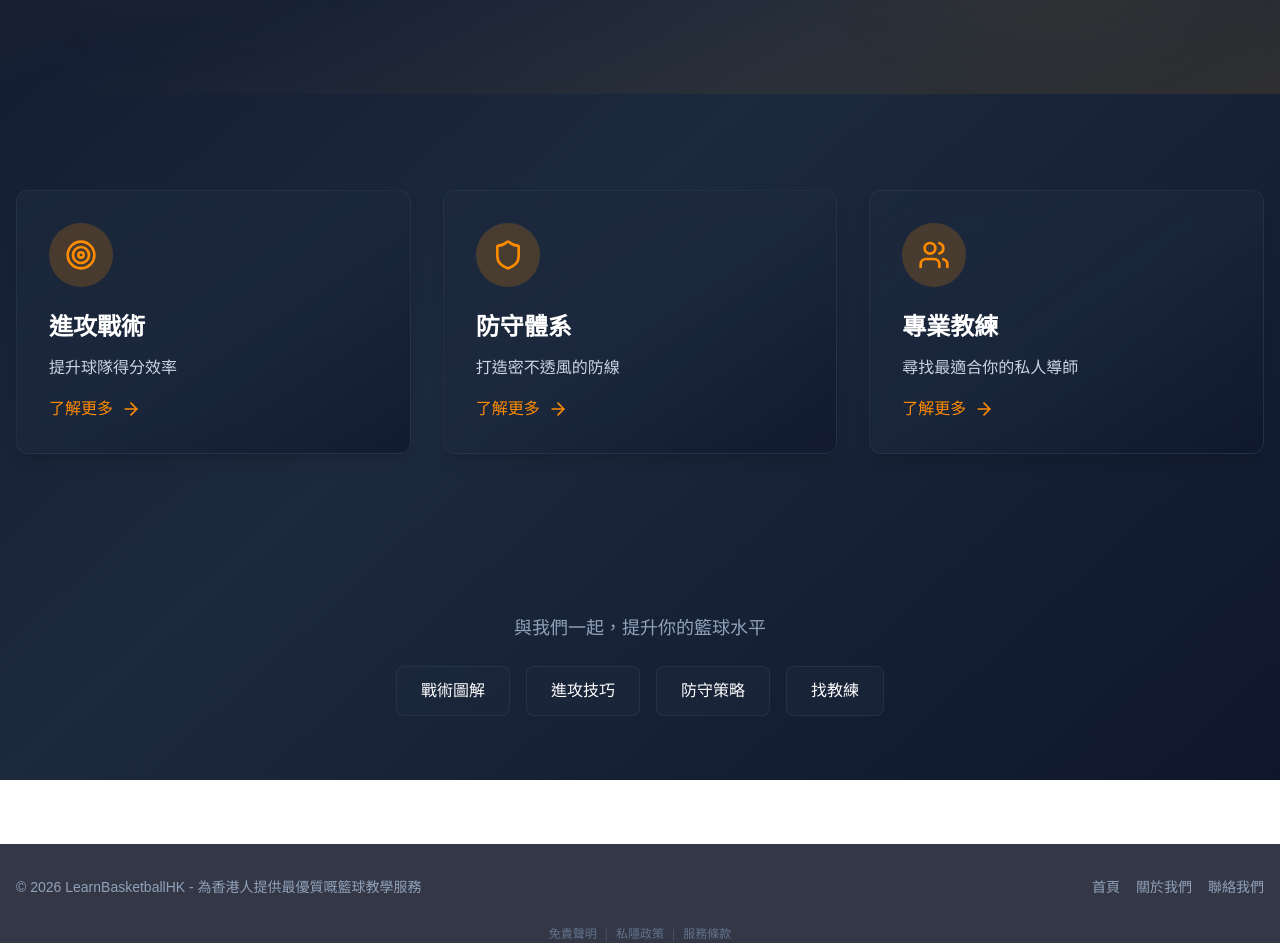
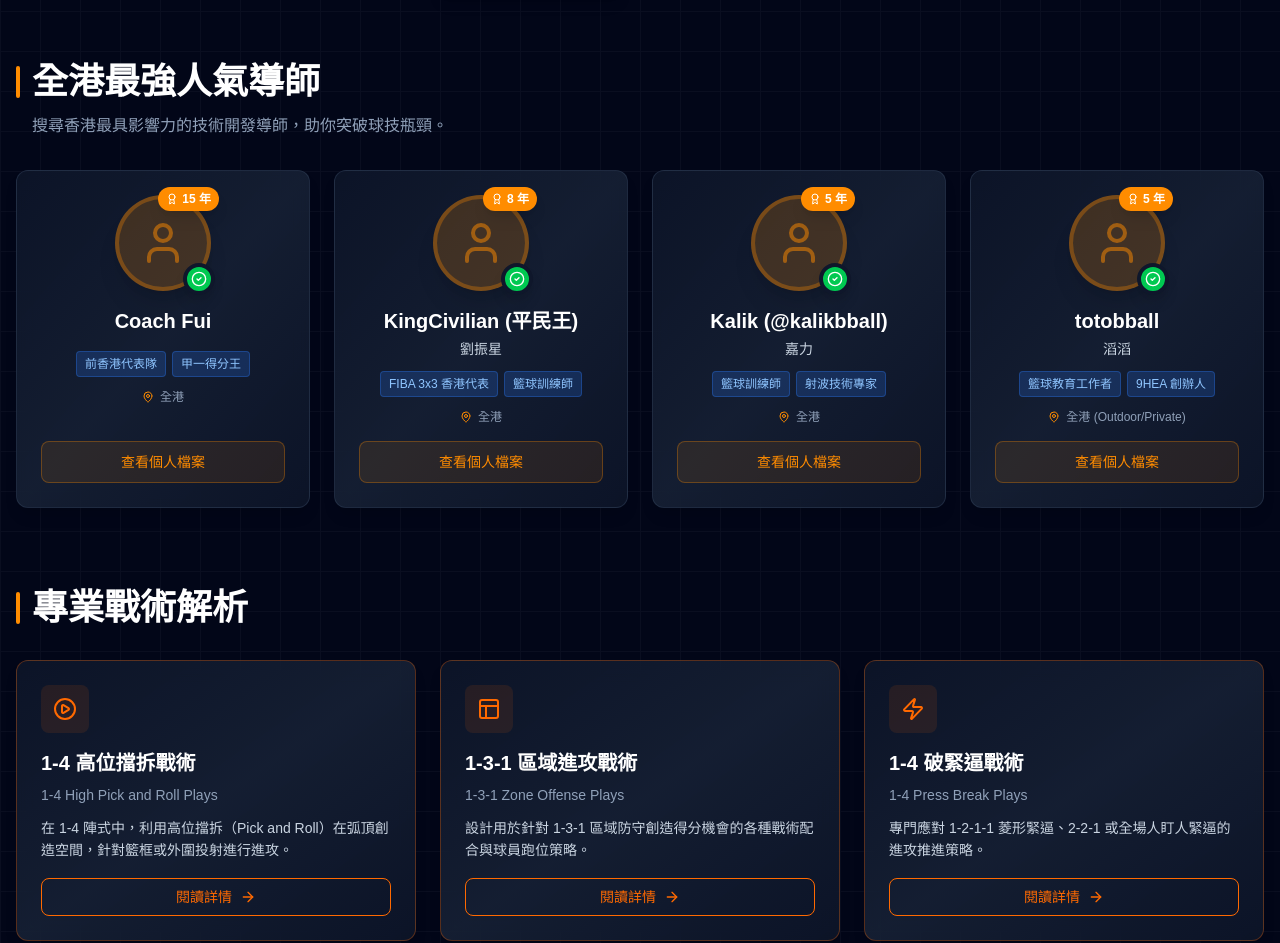
Before and after one commit to michaelmorningthrees-cpu/learn-basketball-hk, a Next.js app: page / in a window 1280 px wide. Shown: the part 469-1412 px from the top of the page. Built offline with nearby package versions, Linux system fonts and the light colour scheme.

Commit message:
add new homepage tags

```diff
--- a/app/page.tsx
+++ b/app/page.tsx
@@ -1,178 +1,381 @@
 'use client';
 
+import { useState } from 'react';
 import Link from 'next/link';
-import { ArrowRight, Target, Shield, Users } from 'lucide-react';
+import {
+  ArrowRight,
+  User,
+  CheckCircle2,
+  Award,
+  MapPin,
+  X,
+  PlayCircle,
+  Layout,
+  Zap
+} from 'lucide-react';
+
+// Google Ads gtag 类型声明
+declare global {
+  interface Window {
+    gtag?: (
+      command: 'event' | 'config' | 'set',
+      eventNameOrTargetId: string,
+      eventParameters?: {
+        [key: string]: string | number | boolean | undefined;
+      }
+    ) => void;
+  }
+}
+
+// 教练数据（从 app/coaches/page.tsx 提取）
+const featuredCoaches = [
+  {
+    id: '1',
+    name: 'Coach Fui',
+    nameCn: undefined,
+    experience: 15,
+    certifications: ['前香港代表隊', '甲一得分王', '技術開發教練'],
+    districts: ['全港', '九龍區'],
+  },
+  {
+    id: '2',
+    name: 'KingCivilian (平民王)',
+    nameCn: '劉振星',
+    experience: 8,
+    certifications: ['FIBA 3x3 香港代表', '籃球訓練師', '路人王城市賽冠軍'],
+    districts: ['全港', '戶外球場'],
+  },
+  {
+    id: '3',
+    name: 'Kalik (@kalikbball)',
+    nameCn: '嘉力',
+    experience: 5,
+    certifications: ['籃球訓練師', '射波技術專家', '線上籃球導師'],
+    districts: ['全港', '線上指導'],
+  },
+  {
+    id: '4',
+    name: 'totobball',
+    nameCn: '滔滔',
+    experience: 5,
+    certifications: ['籃球教育工作者', '9HEA 創辦人', '資深內容創作者'],
+    districts: ['全港 (Outdoor/Private)'],
+  },
+];
+
+// 战术数据（从 app/plays/page.tsx 提取）
+const featuredTactics = [
+  {
+    id: '2',
+    title: '1-4 高位擋拆戰術',
+    titleEn: '1-4 High Pick and Roll Plays',
+    description: '在 1-4 陣式中，利用高位擋拆（Pick and Roll）在弧頂創造空間，針對籃框或外圍投射進行進攻。',
+    icon: <PlayCircle className="w-6 h-6" />,
+  },
+  {
+    id: '1',
+    title: '1-3-1 區域進攻戰術',
+    titleEn: '1-3-1 Zone Offense Plays',
+    description: '設計用於針對 1-3-1 區域防守創造得分機會的各種戰術配合與球員跑位策略。',
+    icon: <Layout className="w-6 h-6" />,
+  },
+  {
+    id: '3',
+    title: '1-4 破緊逼戰術',
+    titleEn: '1-4 Press Break Plays',
+    description: '專門應對 1-2-1-1 菱形緊逼、2-2-1 或全場人盯人緊逼的進攻推進策略。',
+    icon: <Zap className="w-6 h-6" />,
+  },
+];
 
 export default function Home() {
+  const [showModal, setShowModal] = useState(false);
+
+  const handleReadMore = (e: React.MouseEvent, playName: string) => {
+    e.preventDefault();
+    e.stopPropagation();
+
+    // 触发 Google Ads 事件追踪
+    if (typeof window !== 'undefined' && window.gtag) {
+      window.gtag('event', 'click_play_detail', {
+        'play_name': playName,
+        'category': 'plays'
+      });
+    }
+
+    // 显示弹窗
+    setShowModal(true);
+  };
+
+  const handleHomepagePlayClick = (e: React.MouseEvent, playName: string) => {
+    e.preventDefault();
+    e.stopPropagation();
+
+    // 触发 Google Ads 事件追踪（专门追踪首页的战术点击）
+    if (typeof window !== 'undefined' && window.gtag) {
+      window.gtag('event', 'homepage_play_click', {
+        'play_name': playName,
+        'category': 'homepage_tactics'
+      });
+    }
+
+    // 显示弹窗
+    setShowModal(true);
+  };
+
+  const handleCoachClick = (e: React.MouseEvent, coachName: string) => {
+    // 触发 Google Ads 事件追踪
+    if (typeof window !== 'undefined' && window.gtag) {
+      window.gtag('event', 'homepage_coach_click', {
+        'coach_name': coachName
+      });
+    }
+    // 不阻止默认行为，让链接正常跳转
+  };
+
+  const closeModal = () => {
+    setShowModal(false);
+  };
+
   return (
-    <div className="min-h-screen bg-gradient-to-br from-slate-900 via-slate-800 to-slate-900 text-white">
+    <div className="min-h-screen bg-slate-950 text-white relative">
+      {/* 網格背景效果 */}
+      <div
+        className="absolute inset-0 opacity-[0.03] pointer-events-none"
+        style={{
+          backgroundImage: `
+            linear-gradient(to right, #fff 1px, transparent 1px),
+            linear-gradient(to bottom, #fff 1px, transparent 1px)
+          `,
+          backgroundSize: '40px 40px',
+        }}
+      />
+
+      <div className="relative z-10">
         {/* Hero Section */}
-      <section className="relative overflow-hidden">
-        {/* 背景裝飾效果 */}
-        <div className="absolute inset-0 bg-gradient-to-br from-[#FF8C00]/10 via-transparent to-[#FFA500]/10">
-          <div className="absolute top-20 left-10 w-72 h-72 bg-[#FF8C00]/5 rounded-full blur-3xl"></div>
-          <div className="absolute bottom-20 right-10 w-96 h-96 bg-[#FFA500]/5 rounded-full blur-3xl"></div>
-        </div>
-
-        <div className="relative container mx-auto px-4 py-20 md:py-32 max-w-7xl">
-          <div className="text-center max-w-4xl mx-auto">
+        <section className="container mx-auto px-4 py-16 md:py-24 max-w-7xl">
+          <div className="text-center max-w-4xl mx-auto mb-16">
             {/* 主標題 */}
-            <h1 className="text-5xl md:text-7xl font-bold mb-6 bg-gradient-to-r from-[#FF8C00] via-[#FFA500] to-[#FF8C00] bg-clip-text text-transparent animate-pulse">
-              🏀 Learn Basketball HK
+            <h1 className="text-4xl md:text-6xl lg:text-7xl font-black mb-6 bg-gradient-to-r from-[#FF8C00] via-[#FFA500] to-[#FF8C00] bg-clip-text text-transparent leading-tight">
+              香港專業籃球訓練平台
             </h1>
+            <p className="text-xl md:text-2xl text-slate-400 mb-2 font-medium">
+              Learn Basketball HK
+            </p>
 
             {/* 副標題 */}
-            <p className="text-xl md:text-2xl text-slate-300 mb-8 leading-relaxed">
-              香港專業籃球戰術與教練平台
+            <p className="text-lg md:text-xl text-slate-300 mb-10 leading-relaxed max-w-3xl mx-auto">
+              由甲一級名師及技術開發導師引路，全方位提升球技與戰術意識
             </p>
 
             {/* CTA 按鈕 */}
+            <div className="flex flex-col sm:flex-row gap-4 justify-center items-center">
+              <Link
+                href="/coaches"
+                className="inline-flex items-center gap-2 bg-gradient-to-r from-[#FF8C00] to-[#FF9500] hover:from-[#FF9500] hover:to-[#FFA500] text-white font-semibold text-lg px-8 py-4 rounded-lg transition-all duration-300 shadow-lg hover:shadow-xl hover:shadow-orange-500/50 hover:scale-105 group"
+              >
+                立即搵教練
+                <ArrowRight className="w-5 h-5 group-hover:translate-x-1 transition-transform" />
+              </Link>
               <Link
                 href="/plays"
-              className="inline-flex items-center gap-2 bg-[#FF8C00] hover:bg-[#FF9500] text-white font-semibold text-lg px-8 py-4 rounded-lg transition-all duration-300 shadow-lg hover:shadow-xl hover:shadow-orange-500/50 hover:scale-105 group"
+                className="inline-flex items-center gap-2 border-2 border-[#FF8C00] text-[#FF8C00] hover:bg-[#FF8C00] hover:text-white font-semibold text-lg px-8 py-4 rounded-lg transition-all duration-300 group"
               >
-              開始學習戰術
+                查看戰術圖解
                 <ArrowRight className="w-5 h-5 group-hover:translate-x-1 transition-transform" />
               </Link>
             </div>
           </div>
-      </section>
 
-      {/* 功能區塊 */}
-      <section className="container mx-auto px-4 py-16 md:py-24 max-w-7xl">
-        <div className="grid grid-cols-1 md:grid-cols-3 gap-8">
-          {/* 進攻戰術卡片 */}
+          {/* 專業教練牆 */}
+          <div className="mb-20">
+            <div className="mb-8">
+              <div className="flex items-center gap-3 mb-3">
+                <div className="w-1 h-8 bg-[#FF8C00] rounded-full"></div>
+                <h2 className="text-3xl md:text-4xl font-bold text-white">
+                  全港最強人氣導師
+                </h2>
+              </div>
+              <p className="text-slate-400 text-sm md:text-base ml-4">
+                搜尋香港最具影響力的技術開發導師，助你突破球技瓶頸。
+              </p>
+            </div>
+
+            <div className="grid grid-cols-1 md:grid-cols-2 lg:grid-cols-4 gap-6">
+              {featuredCoaches.map((coach) => (
+                <div
+                  key={coach.id}
+                  className="group relative bg-gradient-to-br from-slate-900/80 via-slate-800/70 to-slate-900/80 backdrop-blur-md rounded-xl border border-slate-700/50 hover:border-[#FF8C00]/50 transition-all duration-300 shadow-lg hover:shadow-xl hover:shadow-orange-500/20 overflow-hidden p-6 flex flex-col"
+                >
+                  {/* 頭像區域 */}
+                  <div className="relative w-24 h-24 mx-auto mb-4">
+                    <div className="w-24 h-24 rounded-full bg-[#FF8C00]/20 flex items-center justify-center border-4 border-[#FF8C00]/30 shadow-xl">
+                      <User className="w-12 h-12 text-[#FF8C00]/50" />
+                    </div>
+                    {/* 已驗證標誌 */}
+                    <div className="absolute -bottom-1 -right-1 w-8 h-8 bg-green-500 rounded-full flex items-center justify-center border-4 border-slate-900 shadow-lg">
+                      <CheckCircle2 className="w-4 h-4 text-white" />
+                    </div>
+                    {/* 經驗年數標籤 */}
+                    <div className="absolute -top-2 -right-2 bg-[#FF8C00] text-white text-xs font-bold px-2 py-1 rounded-full flex items-center gap-1 shadow-lg">
+                      <Award className="w-3 h-3" />
+                      {coach.experience} 年
+                    </div>
+                  </div>
+
+                  {/* 姓名 */}
+                  <div className="text-center mb-3">
+                    <h3 className="text-xl font-bold text-white mb-1">
+                      {coach.name}
+                    </h3>
+                    {coach.nameCn && (
+                      <p className="text-slate-300 text-sm font-medium">
+                        {coach.nameCn}
+                      </p>
+                    )}
+                  </div>
+
+                  {/* 資歷標籤 */}
+                  <div className="flex flex-wrap gap-1.5 justify-center mb-3">
+                    {coach.certifications.slice(0, 2).map((cert, idx) => (
+                      <span
+                        key={idx}
+                        className="px-2 py-1 bg-blue-500/20 text-blue-300 text-xs font-medium rounded border border-blue-500/30"
+                      >
+                        {cert}
+                      </span>
+                    ))}
+                  </div>
+
+                  {/* 地區 */}
+                  <div className="flex items-center justify-center gap-1.5 text-slate-400 text-xs mb-4">
+                    <MapPin className="w-3 h-3 text-[#FF8C00]" />
+                    <span>{coach.districts[0]}</span>
+                  </div>
+
+                  {/* 查看個人檔案按鈕 */}
                   <Link
-            href="/offense"
-            className="group relative bg-gradient-to-br from-slate-800/70 via-slate-800/60 to-slate-900/70 backdrop-blur-md rounded-xl p-8 border border-slate-700/50 hover:border-[#FF8C00]/50 transition-all duration-300 shadow-lg hover:shadow-xl hover:shadow-orange-500/20 overflow-hidden"
+                    href="/coaches"
+                    onClick={(e) => handleCoachClick(e, coach.nameCn || coach.name)}
+                    className="mt-auto w-full bg-[#FF8C00]/10 hover:bg-[#FF8C00] text-[#FF8C00] hover:text-white font-medium text-sm py-2.5 rounded-lg transition-all duration-300 text-center border border-[#FF8C00]/30 hover:border-[#FF8C00] group-hover:shadow-lg group-hover:shadow-orange-500/30"
                   >
-            {/* 背景裝飾 */}
-            <div className="absolute top-0 right-0 w-32 h-32 bg-[#FF8C00]/10 rounded-full blur-2xl opacity-0 group-hover:opacity-100 transition-opacity duration-300"></div>
+                    查看個人檔案
+                  </Link>
 
-            <div className="relative">
+                  {/* 懸停效果 */}
+                  <div className="absolute inset-0 bg-gradient-to-br from-[#FF8C00]/0 to-[#FF8C00]/0 group-hover:from-[#FF8C00]/5 group-hover:to-transparent transition-all duration-300 pointer-events-none" />
+                </div>
+              ))}
+            </div>
+          </div>
+
+          {/* 熱門戰術預覽 */}
+          <div className="mb-16">
+            <div className="flex items-center gap-3 mb-8">
+              <div className="w-1 h-8 bg-[#FF8C00] rounded-full"></div>
+              <h2 className="text-3xl md:text-4xl font-bold text-white">
+                專業戰術解析
+              </h2>
+            </div>
+
+            <div className="grid grid-cols-1 md:grid-cols-3 gap-6">
+              {featuredTactics.map((tactic) => (
+                <div
+                  key={tactic.id}
+                  className="group relative bg-gradient-to-br from-slate-900/80 via-slate-800/70 to-slate-900/80 backdrop-blur-md rounded-xl border border-orange-500/30 hover:border-orange-500/60 transition-all duration-300 shadow-lg hover:shadow-xl hover:shadow-orange-500/20 overflow-hidden p-6 flex flex-col h-full"
+                >
                   {/* 圖標 */}
-              <div className="w-16 h-16 bg-[#FF8C00]/20 rounded-full flex items-center justify-center mb-6 group-hover:scale-110 transition-transform duration-300">
-                <Target className="w-8 h-8 text-[#FF8C00]" />
+                  <div className="flex-shrink-0 w-12 h-12 rounded-lg bg-orange-500/10 flex items-center justify-center text-orange-500 group-hover:bg-orange-500/20 transition-colors group-hover:scale-110 transform duration-300 mb-4">
+                    {tactic.icon}
                   </div>
 
                   {/* 標題 */}
-              <h2 className="text-2xl font-bold text-white mb-3 group-hover:text-[#FF8C00] transition-colors">
-                進攻戰術
-              </h2>
+                  <h3 className="text-xl font-bold text-white mb-2 group-hover:text-orange-400 transition-colors">
+                    {tactic.title}
+                  </h3>
+                  <p className="text-slate-400 text-sm mb-3 font-medium">
+                    {tactic.titleEn}
+                  </p>
 
                   {/* 描述 */}
-              <p className="text-slate-300 leading-relaxed mb-4">
-                提升球隊得分效率
+                  <p className="text-slate-300 text-sm leading-relaxed mb-4 flex-1">
+                    {tactic.description}
                   </p>
 
-              {/* 箭頭 */}
-              <div className="flex items-center text-[#FF8C00] font-medium group-hover:gap-2 transition-all">
-                了解更多
-                <ArrowRight className="w-5 h-5 ml-2 group-hover:translate-x-1 transition-transform" />
+                  {/* 閱讀詳情按鈕 */}
+                  <button
+                    onClick={(e) => handleHomepagePlayClick(e, tactic.title)}
+                    className="inline-flex items-center gap-2 px-4 py-2 border border-orange-500 text-orange-500 hover:bg-orange-500 hover:text-white font-medium text-sm rounded-lg transition-all duration-300 group-hover:shadow-[0_0_15px_rgba(255,140,0,0.3)] cursor-pointer w-full justify-center"
+                  >
+                    閱讀詳情
+                    <ArrowRight className="w-4 h-4 group-hover:translate-x-1 transition-transform" />
+                  </button>
+
+                  {/* 懸停效果 */}
+                  <div className="absolute inset-0 bg-gradient-to-r from-orange-500/0 via-orange-500/0 to-orange-500/5 opacity-0 group-hover:opacity-100 transition-opacity pointer-events-none" />
                 </div>
-            </div>
-          </Link>
-
-          {/* 防守體系卡片 */}
-          <Link
-            href="/defense"
-            className="group relative bg-gradient-to-br from-slate-800/70 via-slate-800/60 to-slate-900/70 backdrop-blur-md rounded-xl p-8 border border-slate-700/50 hover:border-[#FF8C00]/50 transition-all duration-300 shadow-lg hover:shadow-xl hover:shadow-orange-500/20 overflow-hidden"
-          >
-            {/* 背景裝飾 */}
-            <div className="absolute top-0 right-0 w-32 h-32 bg-[#FF8C00]/10 rounded-full blur-2xl opacity-0 group-hover:opacity-100 transition-opacity duration-300"></div>
-
-            <div className="relative">
-              {/* 圖標 */}
-              <div className="w-16 h-16 bg-[#FF8C00]/20 rounded-full flex items-center justify-center mb-6 group-hover:scale-110 transition-transform duration-300">
-                <Shield className="w-8 h-8 text-[#FF8C00]" />
-              </div>
-
-              {/* 標題 */}
-              <h2 className="text-2xl font-bold text-white mb-3 group-hover:text-[#FF8C00] transition-colors">
-                防守體系
-              </h2>
-
-              {/* 描述 */}
-              <p className="text-slate-300 leading-relaxed mb-4">
-                打造密不透風的防線
-              </p>
-
-              {/* 箭頭 */}
-              <div className="flex items-center text-[#FF8C00] font-medium group-hover:gap-2 transition-all">
-                了解更多
-                <ArrowRight className="w-5 h-5 ml-2 group-hover:translate-x-1 transition-transform" />
-              </div>
-            </div>
-          </Link>
-
-          {/* 專業教練卡片 */}
-          <Link
-            href="/coaches"
-            className="group relative bg-gradient-to-br from-slate-800/70 via-slate-800/60 to-slate-900/70 backdrop-blur-md rounded-xl p-8 border border-slate-700/50 hover:border-[#FF8C00]/50 transition-all duration-300 shadow-lg hover:shadow-xl hover:shadow-orange-500/20 overflow-hidden"
-          >
-            {/* 背景裝飾 */}
-            <div className="absolute top-0 right-0 w-32 h-32 bg-[#FF8C00]/10 rounded-full blur-2xl opacity-0 group-hover:opacity-100 transition-opacity duration-300"></div>
-
-            <div className="relative">
-              {/* 圖標 */}
-              <div className="w-16 h-16 bg-[#FF8C00]/20 rounded-full flex items-center justify-center mb-6 group-hover:scale-110 transition-transform duration-300">
-                <Users className="w-8 h-8 text-[#FF8C00]" />
-              </div>
-
-              {/* 標題 */}
-              <h2 className="text-2xl font-bold text-white mb-3 group-hover:text-[#FF8C00] transition-colors">
-                專業教練
-              </h2>
-
-              {/* 描述 */}
-              <p className="text-slate-300 leading-relaxed mb-4">
-                尋找最適合你的私人導師
-              </p>
-
-              {/* 箭頭 */}
-              <div className="flex items-center text-[#FF8C00] font-medium group-hover:gap-2 transition-all">
-                了解更多
-                <ArrowRight className="w-5 h-5 ml-2 group-hover:translate-x-1 transition-transform" />
-              </div>
-            </div>
-          </Link>
-        </div>
-      </section>
-
-      {/* 底部裝飾區塊 */}
-      <section className="container mx-auto px-4 py-16 max-w-7xl">
-        <div className="text-center">
-          <p className="text-slate-400 text-lg mb-6">
-            與我們一起，提升你的籃球水平
-          </p>
-          <div className="flex flex-wrap justify-center gap-4">
-            <Link
-              href="/plays"
-              className="px-6 py-3 bg-slate-800/50 hover:bg-[#FF8C00] text-white rounded-lg transition-all duration-300 border border-slate-700/50 hover:border-[#FF8C00]"
-            >
-              戰術圖解
-            </Link>
-            <Link
-              href="/offense"
-              className="px-6 py-3 bg-slate-800/50 hover:bg-[#FF8C00] text-white rounded-lg transition-all duration-300 border border-slate-700/50 hover:border-[#FF8C00]"
-            >
-              進攻技巧
-            </Link>
-            <Link
-              href="/defense"
-              className="px-6 py-3 bg-slate-800/50 hover:bg-[#FF8C00] text-white rounded-lg transition-all duration-300 border border-slate-700/50 hover:border-[#FF8C00]"
-            >
-              防守策略
-            </Link>
-            <Link
-              href="/coaches"
-              className="px-6 py-3 bg-slate-800/50 hover:bg-[#FF8C00] text-white rounded-lg transition-all duration-300 border border-slate-700/50 hover:border-[#FF8C00]"
-            >
-              找教練
-            </Link>
+              ))}
             </div>
           </div>
         </section>
       </div>
+
+      {/* 敬請期待彈窗 Modal */}
+      {showModal && (
+        <div
+          className="fixed inset-0 z-50 flex items-center justify-center p-4"
+          onClick={closeModal}
+        >
+          {/* 背景遮罩 - 磨砂玻璃效果 */}
+          <div
+            className="absolute inset-0 bg-black/60 backdrop-blur-sm"
+            onClick={closeModal}
+          />
+
+          {/* 彈窗內容 */}
+          <div
+            className="relative bg-slate-900 rounded-2xl border-2 border-[#FF8C00] shadow-2xl shadow-orange-500/20 p-8 max-w-md w-full mx-auto transform transition-all"
+            onClick={(e) => e.stopPropagation()}
+          >
+            {/* 關閉按鈕 */}
+            <button
+              onClick={closeModal}
+              className="absolute top-4 right-4 w-8 h-8 flex items-center justify-center text-slate-400 hover:text-white hover:bg-slate-800 rounded-full transition-colors"
+              aria-label="關閉"
+            >
+              <X className="w-5 h-5" />
+            </button>
+
+            {/* 內容區域 */}
+            <div className="text-center">
+              {/* 籃球圖標 */}
+              <div className="mb-6 flex justify-center">
+                <div className="w-20 h-20 bg-[#FF8C00]/20 rounded-full flex items-center justify-center border-4 border-[#FF8C00]/30">
+                  <span className="text-4xl">🏀</span>
+                </div>
+              </div>
+
+              {/* 標題 */}
+              <h2 className="text-2xl md:text-3xl font-bold text-white mb-4 bg-gradient-to-r from-[#FF8C00] via-[#FFA500] to-[#FF8C00] bg-clip-text text-transparent">
+                內容準備中...
+              </h2>
+
+              {/* 說明文字 */}
+              <p className="text-slate-300 text-base md:text-lg leading-relaxed mb-8 px-2">
+                此戰術的詳細圖解正在製作中，敬請期待！
+              </p>
+
+              {/* 我知道了按鈕 */}
+              <button
+                onClick={closeModal}
+                className="w-full bg-gradient-to-r from-[#FF8C00] to-[#FF9500] hover:from-[#FF9500] hover:to-[#FFA500] text-white font-semibold py-3 px-6 rounded-lg transition-all duration-200 shadow-lg hover:shadow-xl hover:shadow-orange-500/50 transform hover:scale-105"
+              >
+                我知道了
+              </button>
+            </div>
+          </div>
+        </div>
+      )}
+    </div>
   );
 }
```
Lines whose indentation alone changed are shown as unchanged.
